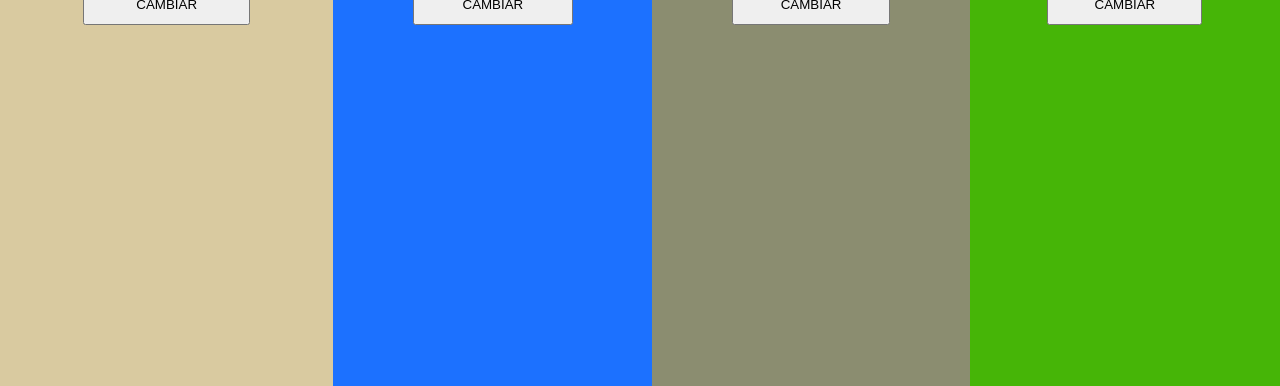
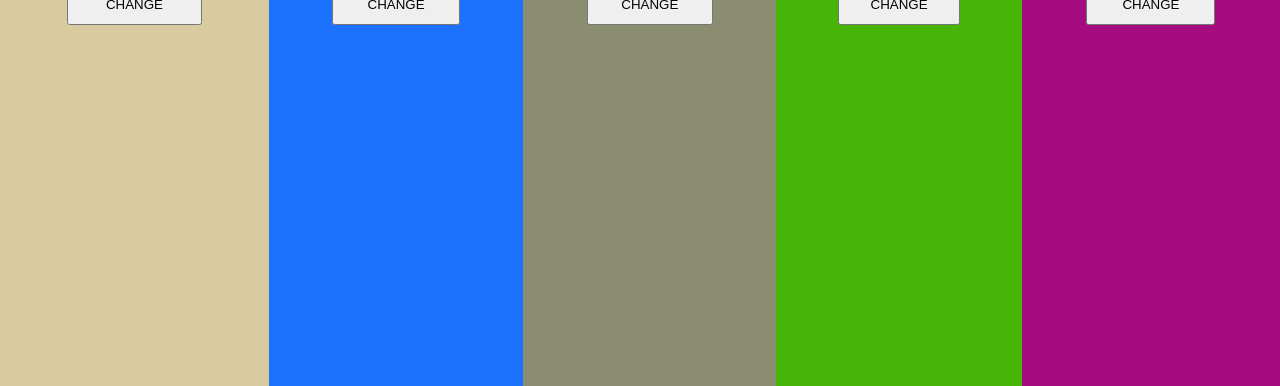
Before and after one commit to JuanBacon/experienciasweb, a plain HTML site: page semana8/ejercicio2/index.html in a window 1280 px wide. Shown: the part 414-800 px from the top of the page. Drawn offline with Linux system fonts and the light colour scheme.

Commit message:
tarea colores random terminada

```diff
--- a/semana8/ejercicio2/index.html
+++ b/semana8/ejercicio2/index.html
@@ -3,14 +3,16 @@
 <head>
     <meta charset="UTF-8">
     <link rel="stylesheet" href="estilo.css">
-    <title>Document</title>
+    <title>Random colours</title>
 </head>
-<body onload="firstColor()">
+<body onload="firstColor(5)">
     <div class="container">
-        <div id="column1" class="column"><h1></h1><button onclick="randomColor(0)">CAMBIAR</button></div>
-        <div id="column2" class="column"><h1></h1><button onclick="randomColor(1)">CAMBIAR</button></div>
-        <div id="column3" class="column"><h1></h1><button onclick="randomColor(2)">CAMBIAR</button></div>
-        <div id="column4" class="column"><h1></h1><button onclick="randomColor(3)">CAMBIAR</button></div>
+        <div id="column1" class="column"><h1></h1><button onclick="randomColor(0)">CHANGE</button></div>
+        <div id="column2" class="column"><h1></h1><button onclick="randomColor(1)">CHANGE</button></div>
+        <div id="column3" class="column"><h1></h1><button onclick="randomColor(2)">CHANGE</button></div>
+        <div id="column4" class="column"><h1></h1><button onclick="randomColor(3)">CHANGE</button></div>
+        <div id="column5" class="column"><h1></h1><button onclick="randomColor(4)">CHANGE</button></div>
+
     </div>
     <script src="myCode.js"></script>
 </body>
--- a/semana8/ejercicio2/myCode.js
+++ b/semana8/ejercicio2/myCode.js
@@ -1,16 +1,15 @@
-let valores = ["0","1","2","3","4","5","6","7","8","9","A","B","C","D","E","F"];
-
+let values = ["0","1","2","3","4","5","6","7","8","9","A","B","C","D","E","F"];
+let columns;
 function randomColor(number){
-    let color = "#";
+    let colour = "#";
     for(var i = 0; i < 6; i ++){
-        color += valores[Math.floor(Math.random()*16)]
+        colour += values[Math.floor(Math.random()*16)]
     }
-    document.getElementsByClassName("column")[number].style = `background-color: ${color}`;
-    document.getElementsByTagName("h1")[number].innerHTML = `${color}`;
-
+    document.getElementsByClassName("column")[number].style = `background-color: ${colour}`;
+    document.getElementsByTagName("h1")[number].innerHTML = `${colour}`;
 }
-function firstColor(){
-    for(var i = 0; i <= 3; i++){
+function firstColor(columns){
+    for(var i = 0; i <= columns -1; i++){
         randomColor(i);
     }
 }
```
